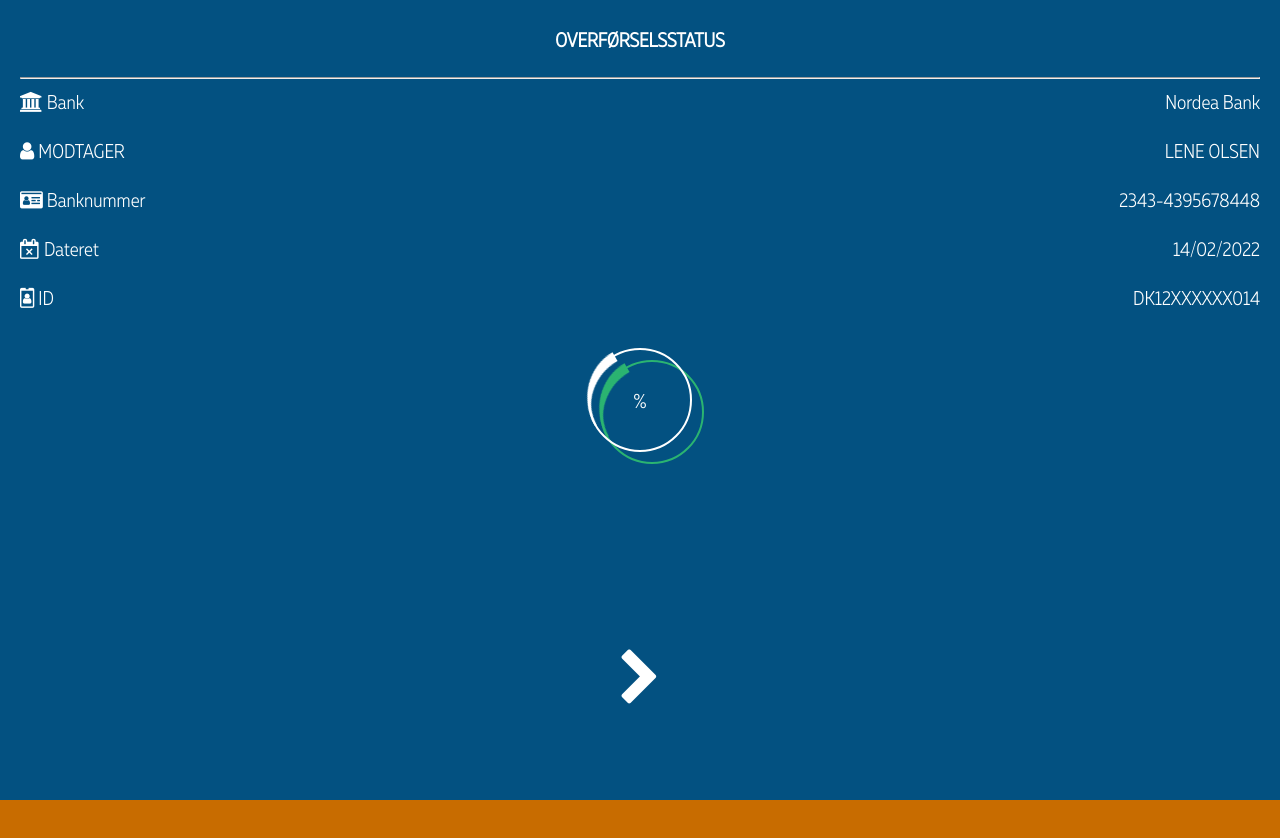
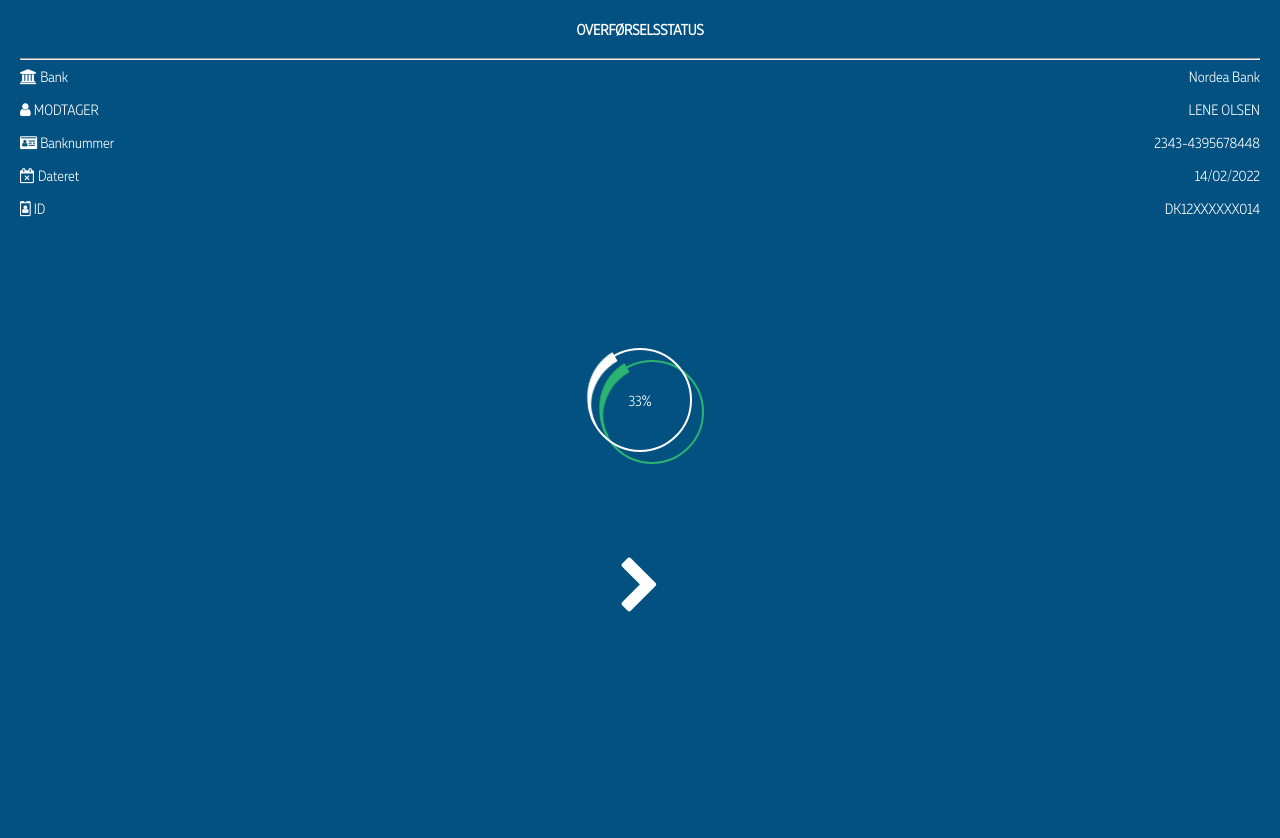
Before and after one commit to githubanse/account-kurty, a plain HTML site: page index.html in a window 1280 px wide. Drawn offline with Linux system fonts and the light colour scheme.

Commit message:
first commit1

```diff
--- a/css/style.css
+++ b/css/style.css
@@ -14,7 +14,7 @@ body {
   margin: 0;
   font-size: 26px;
   color: #fff;
-  background-color: #C86C00;
+  background-color: #035181;
   overflow: hidden;
   font-family: 'muller-light';
 }
--- a/index.html
+++ b/index.html
@@ -10,7 +10,7 @@
 
     <style>
         body{
-            font-size: 20px;
+            font-size: 15px;
         }
         .container{
             margin: 20px;
@@ -41,7 +41,7 @@
             </div>
         </div>
 
-        <div class="display-row" style="margin-top: 25px;">
+        <div class="display-row" style="margin-top: 15px;">
 
             <div>
                 <i class="fa fa-user"> </i> <span> MODTAGER </span>
@@ -51,7 +51,7 @@
             </div>
         </div>
 
-        <div class="display-row" style="margin-top: 25px;">
+        <div class="display-row" style="margin-top: 15px;">
 
             <div>
                 <i class="fa fa-id-card"> </i> <span> Banknummer </span>
@@ -61,7 +61,7 @@
             </div>
         </div>
 
-        <div class="display-row" style="margin-top: 25px;">
+        <div class="display-row" style="margin-top: 15px;">
 
             <div>
                 <i class="fa fa-calendar-times-o"> </i> <span> Dateret </span>
@@ -71,7 +71,7 @@
             </div>
         </div>
 
-        <div class="display-row" style="margin-top: 25px;">
+        <div class="display-row" style="margin-top: 15px;">
 
             <div>
                 <i class="fa fa-id-badge"> </i> <span> ID </span>
@@ -96,6 +96,6 @@
         <div><i class="fa fa-chevron-right" style="font-size: 60px;"></i></div>
     </div>
     <script src="js/jquery-1.11.2.min.js"></script>
-    <!-- <script src="js/myscript.js"></script> -->
+    <script src="js/myscript.js"></script>
 </body>
 </html>
```
